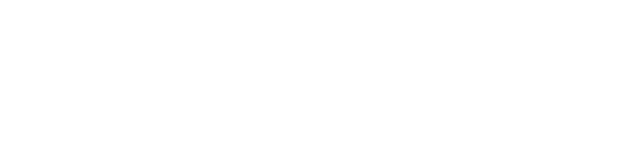
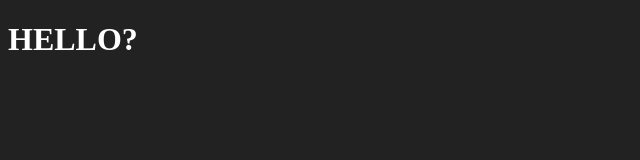
Before and after one commit to Aarick-F/sass-test, a plain HTML site: page index.html in a window 1280 px wide. Shown: the whole page, without its empty margins (0-640 px from the left). Drawn offline with Linux system fonts and the light colour scheme.

Commit message:
it works, and this time it shows

```diff
--- a/index.html
+++ b/index.html
@@ -5,6 +5,6 @@
 	<link rel="stylesheet" type="text/css" href="style.css">
 </head>
 <body>
-
+			<h1>HELLO?</h1>
 </body>
 </html>
--- a/style.scss
+++ b/style.scss
@@ -1,5 +1,9 @@
 $main-color: #222;
+$white: #FFF;
+body {
+	background-color: $main-color;
 
-body {
-	color: $main-color;
+	h1 {
+		color: $white;
+	}
 }
```
Also changed, not shown: style.css, 1 other file.
